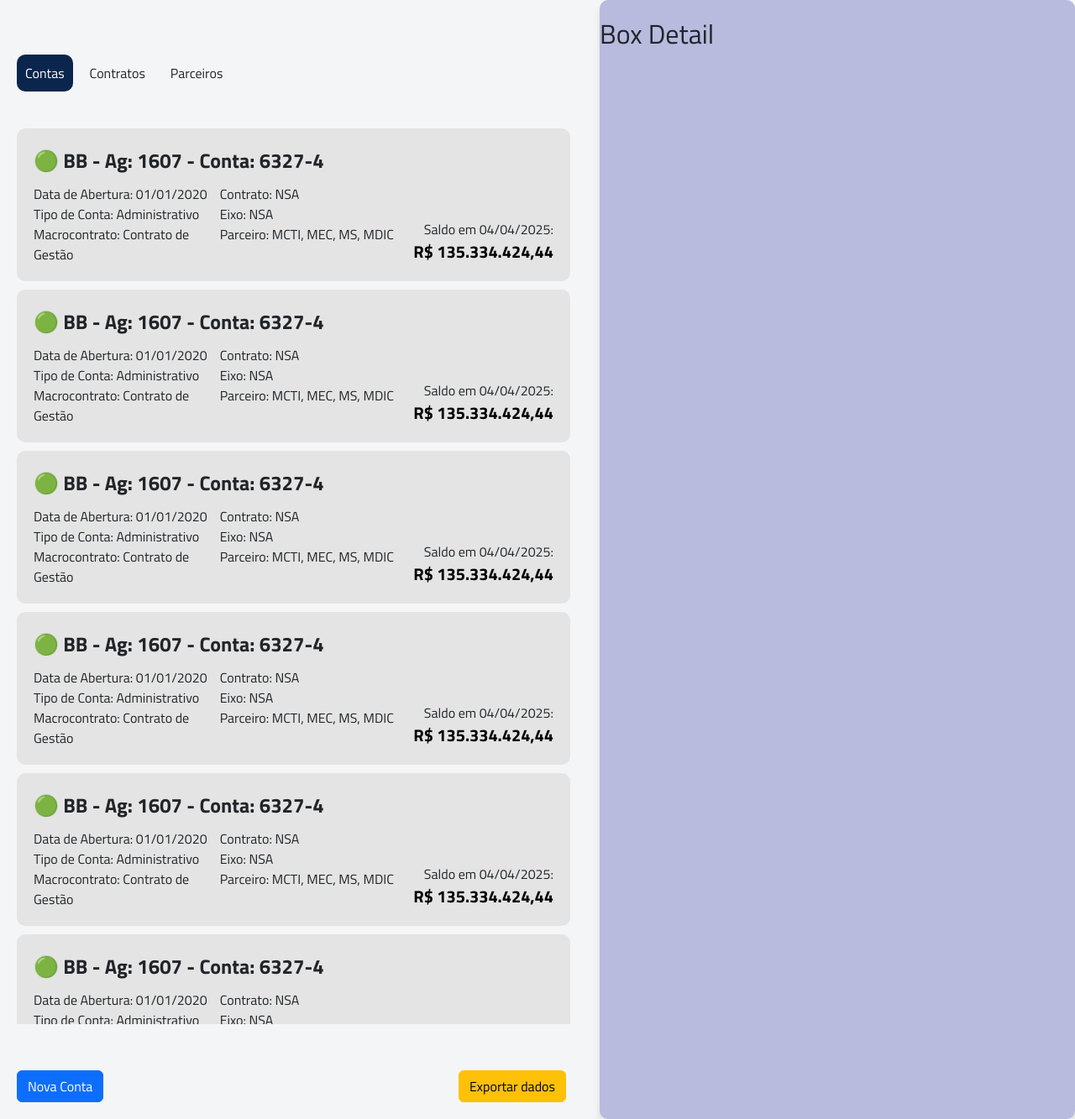
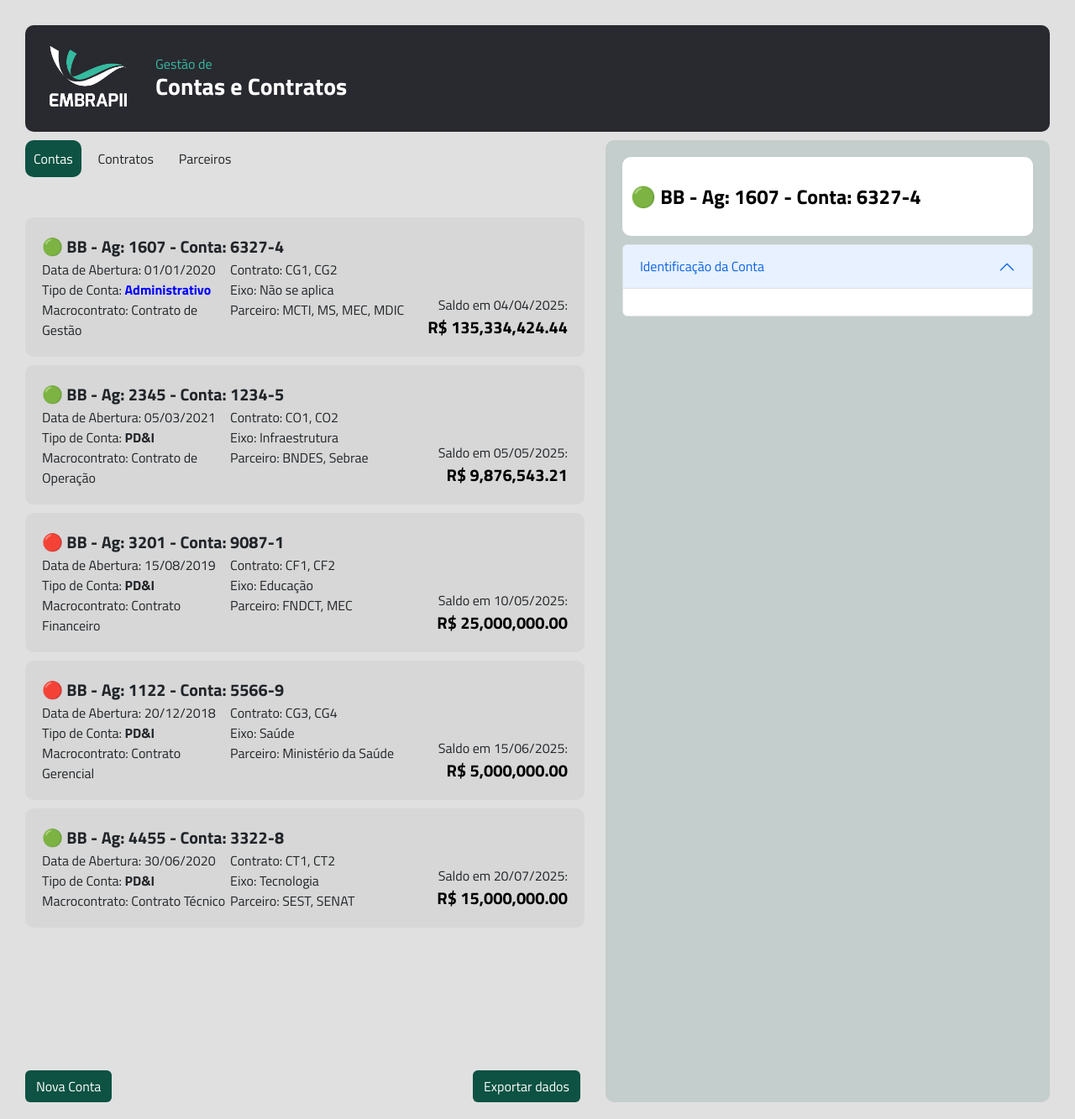
Before and after one commit to embrapiidados/management_contract, a Flask app: page / in a window 1280 px wide. Shown: the whole page at 84% size. Run offline with Flask 3, Linux system fonts and the light colour scheme.

Commit message:
criação do projeto

```diff
--- a/app/main.py
+++ b/app/main.py
@@ -1,8 +1,15 @@
 # main.py
+import json
+import os
 from flask import Flask, render_template
 
 app = Flask(__name__, template_folder='templates')
 
 @app.route('/')
 def home():
-    return render_template('index.html')
+
+    json_path = os.path.join(app.root_path, 'data', 'account.json')
+    with open(json_path, 'r', encoding='utf-8') as file:
+        accounts = json.load(file)
+
+    return render_template('index.html', accounts=accounts)
--- a/app/static/css/index.css
+++ b/app/static/css/index.css
@@ -12,33 +12,82 @@
 }
 
 body {
-    margin: 0 !important;
-    padding: 0 !important;
-    background-color: #f4f5f7;
+    background-color: var(--background-color);
     font-family: "Titillium Web", sans-serif;
     overflow: hidden;
 }
 
 
 
-.container__local {
+.container_local {
     /* background-color: pink; */
     height: 100%;
     width: 100%;
+    display: grid;
+    grid-template-rows: 10% 90%;
+    gap: 10px;
+    border-radius: 10px;
+    padding: 30px;
+}
 
+.container_header {
+    display: flex;
+    flex-direction: row;
+    justify-content: flex-start;
+    gap: 10px;
+    background-color: var(--cinza-escuro);
+    border-radius: 10px;
+    width: 100%;
+    height: 100%;
+    padding: 5px;
+}
+
+.header_image {
+    display: flex;
+    justify-content: center;
+    align-items: center;
+    padding: 5px 10px;
+}
+
+.header_image img {
+    height: 100%;
+    display: block;
+}
+
+.header_text {
+    display: flex;
+    flex-direction: column;
+    color: var(--verde-pii);
+    line-height: 1.2;
+    justify-content: center;
+}
+
+.header_text_title {
+    font-family: "Titillium Web", sans-serif;
+    font-size: 1.75rem;
+    color: white;
+    font-weight: bold;
+}
+
+
+
+.container_content {
+    width: 100%;
+    height: 100%;
     display: grid;
     grid-template-columns: 55% auto;
-    gap: 10px;
-    border-radius: 10px;
+    gap: 20px;
 }
 
-.box_index {
+
+.content_index {
     display: grid;
-    grid-template-rows: 10vh 80vh auto;
-    padding: 20px;
+    grid-template-rows: 8% 80% auto;
     height: 100%;
-    min-height: 0; /* 🔥 ESSENCIAL para permitir que .box_index_content role */
+    min-height: 0;
 }
+
+
 
 
 
@@ -47,8 +96,10 @@
    flex-direction: row;
    justify-content: flex-start;
    gap: 10px;
-   align-items: center;
+   align-items: flex-start;
 }
+
+
 
 .box_index_tab {
     border-radius: 10px;
@@ -57,12 +108,12 @@
 
 .box_index_tab:hover {
     cursor: pointer;
-    background-color: #095bcf68;
+    background-color: var(--verde-pii-claro);
     /* color: white; */
 }
 
 .box_index_tab.active {
-    background-color: #0b264d;
+    background-color: var(--verde-pii-escuro);
     color: white;
 }
 
@@ -82,18 +133,19 @@
 
 
 .cardAccount {
-    background-color: #e4e4e4;
+    background-color: #d4d4d4a8;
     border-radius: 10px;
     padding: 20px;
     display: flex;
     flex-direction: column;
-    gap: 10px;
-    transition: transform 0.2s ease; /* animação suave */
+    gap: 0px;
+    transition: transform 0.2s ease;
 }
 
 .cardAccount:hover {
-    transform: scale(1.01); /* cresce 3% */
-    cursor: pointer;        /* opcional: indica que é clicável */
+    transform: scale(1.01);
+    cursor: pointer;
+    background-color: #8caaa456;
 }
 
 .cardAccount__description {
@@ -135,7 +187,7 @@
 }
 
 .cardAccount__title {
-    font-size: 1.5rem;
+    font-size: 1.25rem;
     font-weight: bold;
 }
 
@@ -153,26 +205,48 @@
     padding: 10px 10px 0 0;
 }
 
+.btn-new {
+    background-color: var(--verde-pii-escuro);
+    color: white
+}
 
-.box_detail {
-    display: grid;
-    grid-template-rows: 10vh auto;
-
-    border-radius: 10px;
-    box-shadow: 0px 8px 8px rgba(0, 0, 0, 0.1);
-    background-color: #b8bade;
+.btn-new:hover {
+    background-color: var(--verde-pii);
+    color: white;
 }
 
 
+.detail {
+    display: grid;
+    grid-template-rows: 7vh auto;
+    border-radius: 10px;
+    background-color: #8caaa456;
+    padding: 20px;
+    gap: 10px;
+}
 
+.detail_header {
+    background-color: #ffffff;
+    padding: 10px;
+    border-radius: 10px;
+    color: white;
+    display: flex;
+    align-items: center;
+}
 
+.detail_header_title {
+    font-family: "Titillium Web", sans-serif;
+    color: black;
+    font-size: 1.5rem;
+    font-weight: bold;
+}
 
 
 
 
 /* Para navegadores baseados em WebKit */
 .box_index_content::-webkit-scrollbar {
-    width: 8px; /* largura da barra */
+    width: 0px; /* largura da barra */
 }
 
 .box_index_content::-webkit-scrollbar-track {
--- /dev/null
+++ b/app/static/css/theme.css
@@ -0,0 +1,7 @@
+:root {
+    --background-color: #e0e0e0;
+    --cinza-escuro: #292930;
+    --verde-pii: #35BB9F;
+    --verde-pii-escuro: #0d5243;
+    --verde-pii-claro: #84b4aab0;
+  }
--- a/app/templates/index.html
+++ b/app/templates/index.html
@@ -10,217 +10,118 @@
     <link href="https://fonts.googleapis.com/css2?family=Titillium+Web:ital,wght@0,200;0,300;0,400;0,600;0,700;0,900;1,200;1,300;1,400;1,600;1,700&display=swap" rel="stylesheet">
     <link rel="stylesheet" href="https://cdnjs.cloudflare.com/ajax/libs/normalize/8.0.1/normalize.min.css">
     <link rel="stylesheet" href="{{ url_for('static', filename='css/index.css') }}">
+    <link rel="stylesheet" href="{{ url_for('static', filename='css/theme.css') }}">
 </head>
 <body>
-    <div class="container__local">
-        <div class="box_index">
+    <div class="container_local">
+
+        <!-- Header -->
+        <div class="container_header">
+            <div class="header_image">
+                <img src="{{ url_for('static', filename='images/marca_embrapii_onde_verde.png') }}" alt="Marca Embrapii" >
+            </div>
+            <div class="header_text">
+                <span class="header_text_subtitle">Gestão de </span>
+                <span class="header_text_title">Contas e Contratos</span>
+            </div>
+        </div>
+
+        <!-- Content -->
+        <div class="container_content">
+
+            <!-- Accounts list -->
+            <div class="content_index">
+
                 <div class="box_index_tabs">
                     <span class="box_index_tab active">Contas</span>
                     <span class="box_index_tab">Contratos</span>
                     <span class="box_index_tab">Parceiros</span>
                 </div>
+
                 <div class="box_index_content">
 
+                    {% for account in accounts %}
                     <div class="cardAccount">
                         <div class="cardAccount__title">
-                        🟢 BB - Ag: 1607 - Conta: 6327-4
+                            {% if account.status == "Ativo" %}
+                                🟢
+                            {% else %}
+                                🔴
+                            {% endif %}
+                            {{ account.bank }} - Ag: {{ account.agency }} - Conta: {{ account.account }}-{{ account.account_digit }}
                         </div>
+
                         <div class="cardAccount__description">
                             <div class="cardAccount__description_part">
-                            <span class="cardAccount__text">Data de Abertura: 01/01/2020</span>
-                            <span class="cardAccount__text">Tipo de Conta: Administrativo</span>
-                            <span class="cardAccount__text">Macrocontrato: Contrato de Gestão</span>
+                                <span class="cardAccount__text">Data de Abertura: {{ account.date_open }}</span>
+                                <span class="cardAccount__text">
+                                    Tipo de Conta:
+                                    <b style="color: {% if account.account_type == 'Administrativo' %}blue{% else %}inherit{% endif %};">
+                                      {{ account.account_type }}
+                                    </b>
+                                </span>
+
+                                <span class="cardAccount__text">Macrocontrato: {{ account.macrocontrato }}</span>
 
                             </div>
 
                             <div class="cardAccount__description_part">
-                            <span class="cardAccount__text">Contrato: NSA</span>
-                        <span class="cardAccount__text">Eixo: NSA</span>
-                        <span class="cardAccount__text">Parceiro: MCTI, MEC, MS, MDIC</span>
+                                <span class="cardAccount__text">Contrato: {{ account.contrato }}</span>
+                            <span class="cardAccount__text">Eixo: {{ account.eixo }}</span>
+                            <span class="cardAccount__text">Parceiro: {{ account.parceiro }}</span>
                             </div>
 
                             <div class="cardAccount__description_part balance">
                                 <span>
-                                Saldo em 04/04/2025:
+                                    Saldo em {{ account.balance_date }}:
                                 </span>
                                 <span class="cardAccount__balance_value">
-                                R$ 135.334.424,44
+                                    R$ {{ "{:,.2f}".format(account.balance) }}
                                 </span>
                             </div>
 
                         </div>
 
+
+                    </div>
+                    {% endfor %}
+
+                </div>
+                <div class="box_index_footer">
+                    <button type="button" class="btn btn-new">Nova Conta</button>
+                    <button type="button" class="btn btn-new">Exportar dados</button>
                 </div>
 
-                <div class="cardAccount">
-                    <div class="cardAccount__title">
-                        🟢 BB - Ag: 1607 - Conta: 6327-4
-                    </div>
-                    <div class="cardAccount__description">
-                        <div class="cardAccount__description_part">
-                            <span class="cardAccount__text">Data de Abertura: 01/01/2020</span>
-                            <span class="cardAccount__text">Tipo de Conta: Administrativo</span>
-                            <span class="cardAccount__text">Macrocontrato: Contrato de Gestão</span>
 
             </div>
 
-                        <div class="cardAccount__description_part">
-                            <span class="cardAccount__text">Contrato: NSA</span>
-                        <span class="cardAccount__text">Eixo: NSA</span>
-                        <span class="cardAccount__text">Parceiro: MCTI, MEC, MS, MDIC</span>
+            <!-- Detail Account -->
+            <div class="detail">
+                <div class="detail_header">
+                    <div class="detail_header_title">
+                        🟢 BB - Ag: 1607 - Conta: 6327-4
+                    </div>
+                </div>
+                <div>
+                    <div class="accordion" id="accordionExample">
+                        <div class="accordion-item">
+                          <h2 class="accordion-header" id="headingOne">
+                            <button class="accordion-button" type="button" data-bs-toggle="collapse" data-bs-target="#collapseOne" aria-expanded="true" aria-controls="collapseOne">
+                              Identificação da Conta
+                            </button>
+                          </h2>
+                          <div id="collapseOne" class="accordion-collapse collapse show" aria-labelledby="headingOne" data-bs-parent="#accordionExample">
+                            <div class="accordion-body">
+                            </div>
+                          </div>
+                        </div>
                     </div>
 
-                        <div class="cardAccount__description_part balance">
-                            <span>
-                                Saldo em 04/04/2025:
-                            </span>
-                            <span class="cardAccount__balance_value">
-                                R$ 135.334.424,44
-                            </span>
+                </div>
             </div>
 
         </div>
 
     </div>
-
-                <div class="cardAccount">
-                    <div class="cardAccount__title">
-                        🟢 BB - Ag: 1607 - Conta: 6327-4
-                    </div>
-                    <div class="cardAccount__description">
-                        <div class="cardAccount__description_part">
-                            <span class="cardAccount__text">Data de Abertura: 01/01/2020</span>
-                            <span class="cardAccount__text">Tipo de Conta: Administrativo</span>
-                            <span class="cardAccount__text">Macrocontrato: Contrato de Gestão</span>
-
-                        </div>
-
-                        <div class="cardAccount__description_part">
-                            <span class="cardAccount__text">Contrato: NSA</span>
-                        <span class="cardAccount__text">Eixo: NSA</span>
-                        <span class="cardAccount__text">Parceiro: MCTI, MEC, MS, MDIC</span>
-                        </div>
-
-                        <div class="cardAccount__description_part balance">
-                            <span>
-                                Saldo em 04/04/2025:
-                            </span>
-                            <span class="cardAccount__balance_value">
-                                R$ 135.334.424,44
-                            </span>
-                        </div>
-
-                    </div>
-
-                </div>
-
-                <div class="cardAccount">
-                    <div class="cardAccount__title">
-                        🟢 BB - Ag: 1607 - Conta: 6327-4
-                    </div>
-                    <div class="cardAccount__description">
-                        <div class="cardAccount__description_part">
-                            <span class="cardAccount__text">Data de Abertura: 01/01/2020</span>
-                            <span class="cardAccount__text">Tipo de Conta: Administrativo</span>
-                            <span class="cardAccount__text">Macrocontrato: Contrato de Gestão</span>
-
-                        </div>
-
-                        <div class="cardAccount__description_part">
-                            <span class="cardAccount__text">Contrato: NSA</span>
-                        <span class="cardAccount__text">Eixo: NSA</span>
-                        <span class="cardAccount__text">Parceiro: MCTI, MEC, MS, MDIC</span>
-                        </div>
-
-                        <div class="cardAccount__description_part balance">
-                            <span>
-                                Saldo em 04/04/2025:
-                            </span>
-                            <span class="cardAccount__balance_value">
-                                R$ 135.334.424,44
-                            </span>
-                        </div>
-
-                    </div>
-
-                </div>
-
-                <div class="cardAccount">
-                    <div class="cardAccount__title">
-                        🟢 BB - Ag: 1607 - Conta: 6327-4
-                    </div>
-                    <div class="cardAccount__description">
-                        <div class="cardAccount__description_part">
-                            <span class="cardAccount__text">Data de Abertura: 01/01/2020</span>
-                            <span class="cardAccount__text">Tipo de Conta: Administrativo</span>
-                            <span class="cardAccount__text">Macrocontrato: Contrato de Gestão</span>
-
-                        </div>
-
-                        <div class="cardAccount__description_part">
-                            <span class="cardAccount__text">Contrato: NSA</span>
-                        <span class="cardAccount__text">Eixo: NSA</span>
-                        <span class="cardAccount__text">Parceiro: MCTI, MEC, MS, MDIC</span>
-                        </div>
-
-                        <div class="cardAccount__description_part balance">
-                            <span>
-                                Saldo em 04/04/2025:
-                            </span>
-                            <span class="cardAccount__balance_value">
-                                R$ 135.334.424,44
-                            </span>
-                        </div>
-
-                    </div>
-
-                </div>
-
-                <div class="cardAccount">
-                    <div class="cardAccount__title">
-                        🟢 BB - Ag: 1607 - Conta: 6327-4
-                    </div>
-                    <div class="cardAccount__description">
-                        <div class="cardAccount__description_part">
-                            <span class="cardAccount__text">Data de Abertura: 01/01/2020</span>
-                            <span class="cardAccount__text">Tipo de Conta: Administrativo</span>
-                            <span class="cardAccount__text">Macrocontrato: Contrato de Gestão</span>
-
-                        </div>
-
-                        <div class="cardAccount__description_part">
-                            <span class="cardAccount__text">Contrato: NSA</span>
-                        <span class="cardAccount__text">Eixo: NSA</span>
-                        <span class="cardAccount__text">Parceiro: MCTI, MEC, MS, MDIC</span>
-                        </div>
-
-                        <div class="cardAccount__description_part balance">
-                            <span>
-                                Saldo em 04/04/2025:
-                            </span>
-                            <span class="cardAccount__balance_value">
-                                R$ 135.334.424,44
-                            </span>
-                        </div>
-
-                    </div>
-
-                </div>
-
-
-
-            </div>
-            <div class="box_index_footer">
-                <button type="button" class="btn btn-primary">Nova Conta</button>
-                <button type="button" class="btn btn-warning">Exportar dados</button>
-            </div>
-
-        </div>
-
-
-        <div class="box_detail">
-            <h1>Box Detail</h1>
-        </div>
-    </div>
 </body>
 </html>
```
Also changed, not shown: app/data/account.json (+85 -20 lines), app/static/images/marca_embrapii_branca_ondas.png (added), app/static/images/marca_embrapii_onde_verde.png (added). Lines whose indentation alone changed are shown as unchanged.
